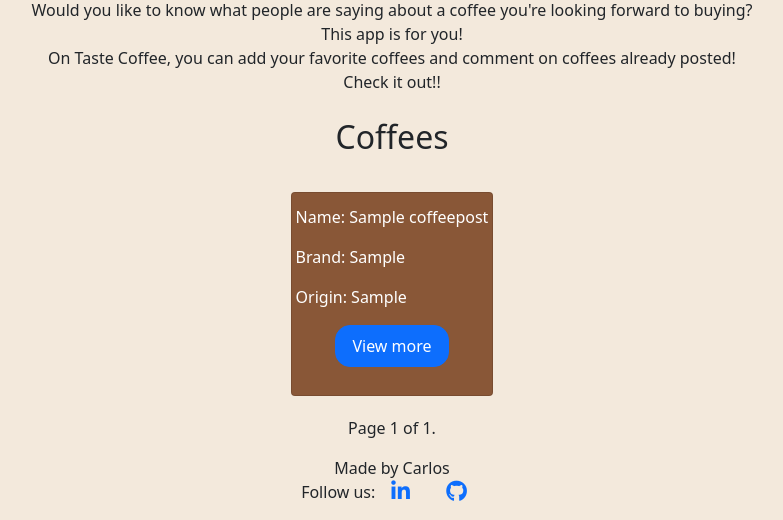
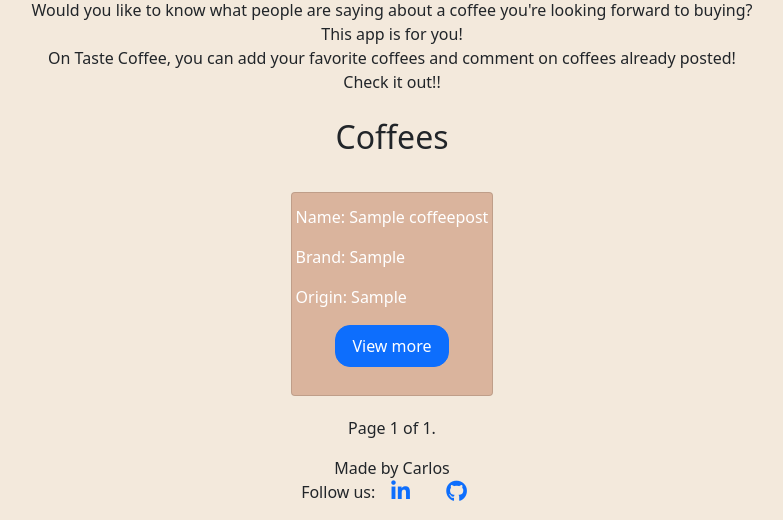
Before and after one commit to cacpaes/fourth-project-ci, a Django app: page / in a window 1280 px wide. Shown: the part 321-841 px from the top of the page, without its empty margins (248-1031 px from the left). Run offline with Django 3.2, Linux system fonts and the light colour scheme; tables that the repository leaves empty hold one stand-in row (values such as "Sample post").

Commit message:
Add background-color to .card

```diff
--- a/static/css/style.css
+++ b/static/css/style.css
@@ -112,7 +112,7 @@ button,a{
 }
 
 .image-detail{
-  width: 40vw;
+  width: 20vw;
   height: 50vh;
 }
 
@@ -158,6 +158,10 @@ button,a{
   color: white;
 }
 
+.card {
+  background-color: #dab49d;
+}
+
 .about-p{
   margin:auto;
   width: 90%;
```
